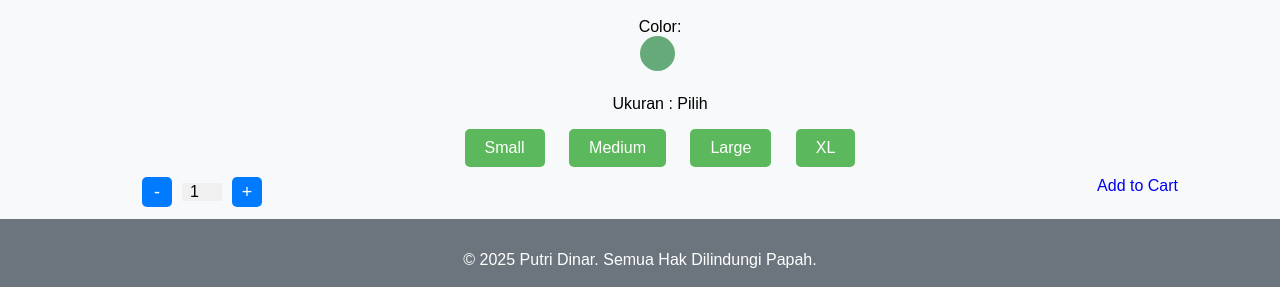
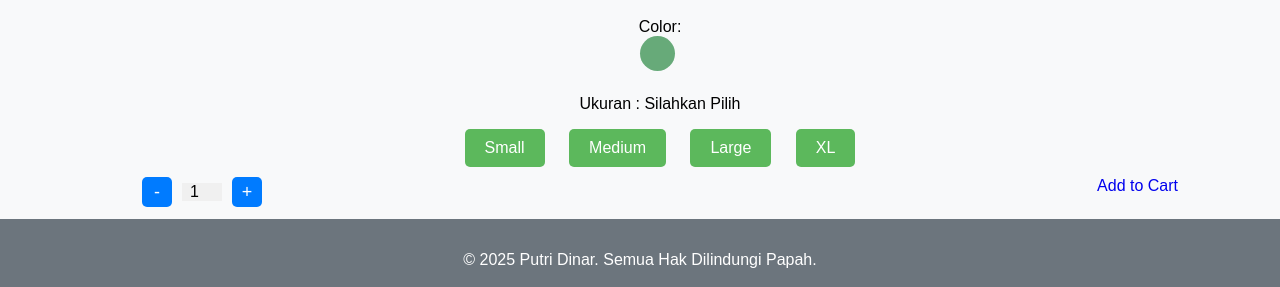
Before and after one commit to putridinar/tokoku, a Jekyll site: the page built from _products/jerapah.md, in a window 1280 px wide. Shown: the part 1086-1373 px from the top of the page. Built offline with Jekyll 4.4.1, drawn with Linux system fonts in a browser that asks for light colours; nearby versions of some CDN libraries; library files that are not in the unit come from our copies.

Commit message:
Update product.html

```diff
--- a/_layouts/product.html
+++ b/_layouts/product.html
@@ -31,7 +31,7 @@ layout: default
         	</div>
 
 
-<p class="item_ukuran" id="selectedSize">Pilih</p>
+<p class="item_ukuran" id="selectedSize">Silahkan Pilih</p>
 
 <div id="size-buttons">
             {% for size in page.sizes %}
```
